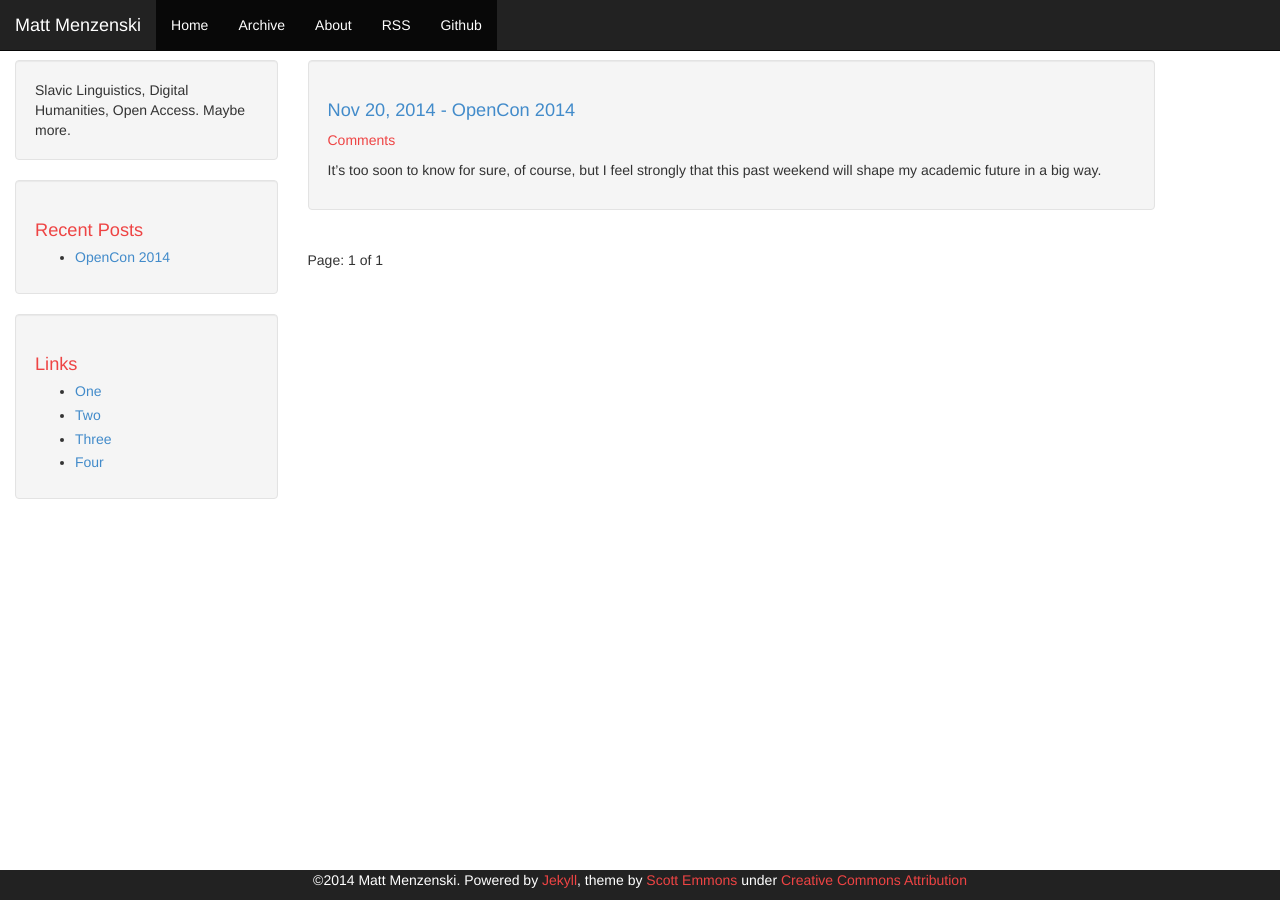
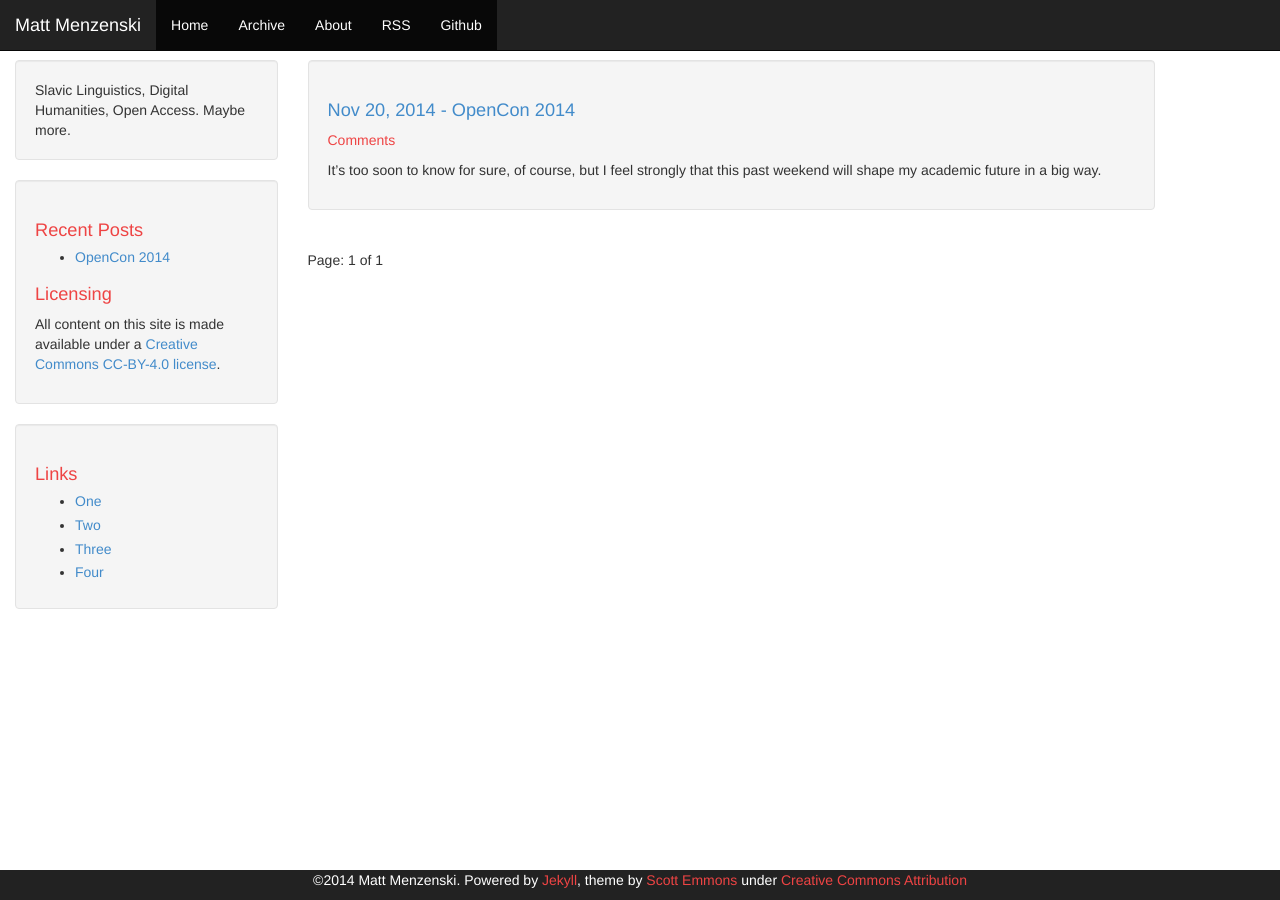
Before and after one commit to menzenski/menzenski.github.io, a Jekyll site: the page built from index.html, in a window 1280 px wide. Built offline with Jekyll 4.4.1, drawn with Linux system fonts in a browser that asks for light colours; Markdown is read by kramdown in place of the engine named in the settings; the list of posts is cut into pages by our own code; comment, search, counter and statistics services are not loaded.

Commit message:
added licensing information

```diff
--- a/_includes/sidebar.html
+++ b/_includes/sidebar.html
@@ -9,6 +9,10 @@
           <li><a href="{{ site.baseurl}}{{ post.url }}">{{ post.title }}</a></li>
         {% endfor %}
     </ul>
+    <h1>Licensing</h1>
+    <p>All content on this site is made available under a <a
+    href="http://creativecommons.org/licenses/by/4.0/">Creative
+    Commons CC-BY-4.0 license</a>.</p>
 </div>
 
 <div class="sidebar well">
```
